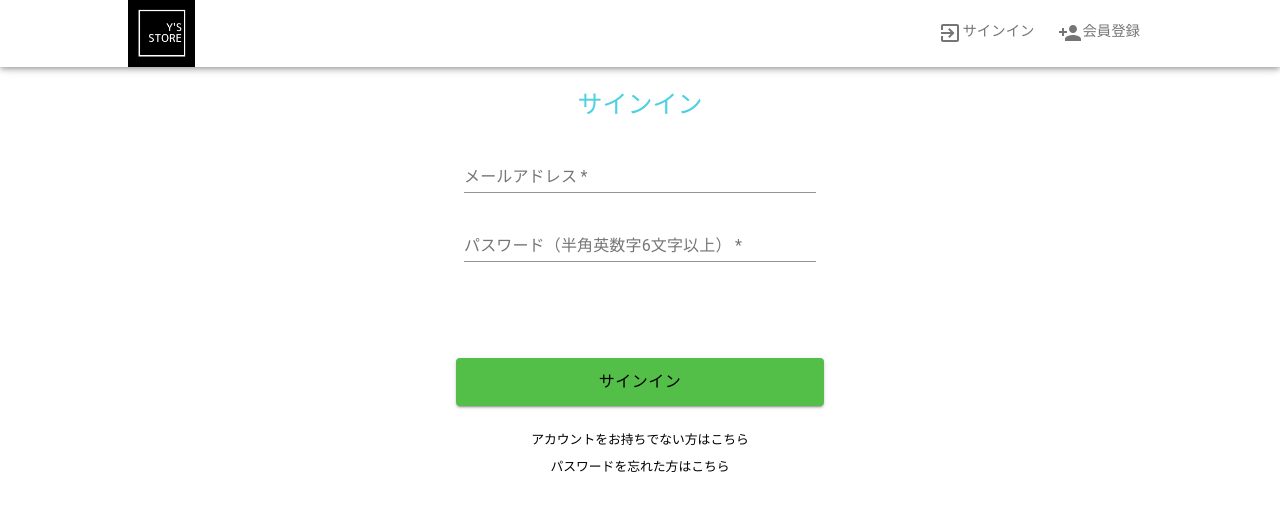
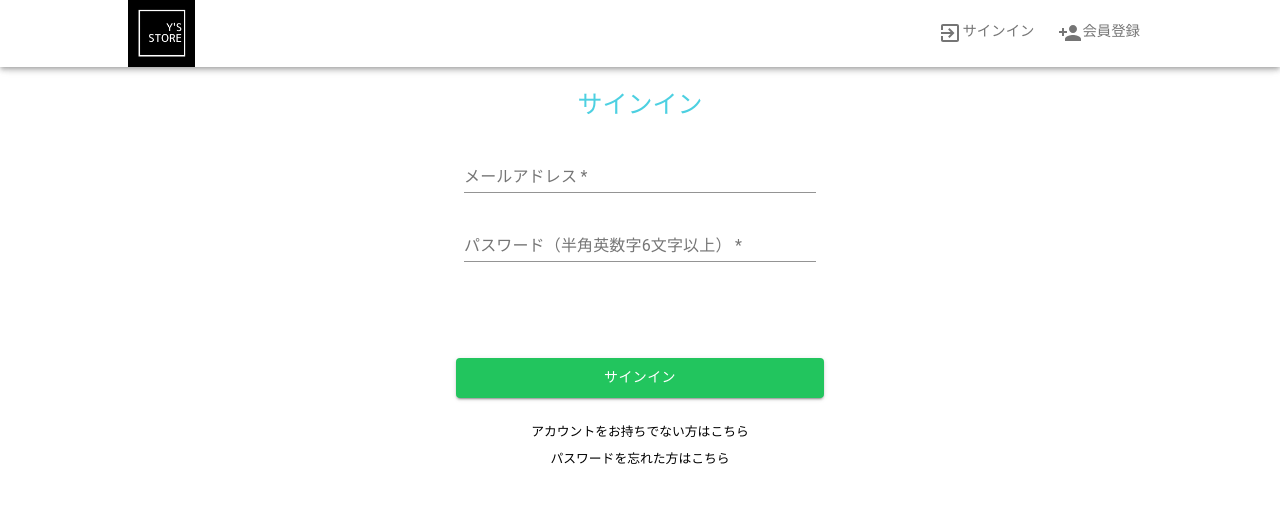
Before and after one commit to Yuki-TU/ec-app, a React (Create React App) app: page /signin in a window 1280 px wide. Shown: the top 510 px of the page. Built offline with nearby package versions, Linux system fonts and the light colour scheme; no server answers.

Commit message:
update:#66 PrimaryButtonを修正

```diff
--- a/src/components/uiParts/PrimaryButton/presenter.tsx
+++ b/src/components/uiParts/PrimaryButton/presenter.tsx
@@ -1,6 +1,5 @@
 import React from 'react';
 import Button from '@material-ui/core/Button';
-import { useStyles } from './style';
 
 /** ボタンコンポーネントの型定義 */
 export type PrimaryButtonProps = {
@@ -25,12 +24,9 @@ const PrimaryButton = React.memo(
     onClick = () => {},
     type,
     disabled = false,
-  }: PrimaryButtonProps) => {
-    const classes = useStyles();
-
-    return (
+  }: PrimaryButtonProps) => (
     <Button
-        className={classes.button}
+      className="mb-[16px] w-full h-[40px] font-[16px] text-white bg-green-500 hover:bg-green-700"
       variant="contained"
       onClick={onClick}
       type={type}
@@ -38,8 +34,7 @@ const PrimaryButton = React.memo(
     >
       {label}
     </Button>
-    );
-  }
+  )
 );
 
 export default PrimaryButton;
--- a/src/components/uiParts/PrimaryButton/style.ts
+++ /dev/null
@@ -1,21 +0,0 @@
-import { makeStyles } from '@material-ui/styles';
-import { createStyles, Theme } from '@material-ui/core';
-
-/**
- * スタイル定義
- */
-export const useStyles = makeStyles((theme: Theme) =>
-  createStyles({
-    button: {
-      backgroundColor: theme.palette.primary.main,
-      color: theme.palette.primary.contrastText,
-      fontSize: 16,
-      height: 48,
-      marginBottom: 16,
-      width: '100%',
-      '&:hover': {
-        backgroundColor: theme.palette.primary.dark,
-      },
-    },
-  })
-);
```
Also changed, not shown: 1 other file (tests, documents, lock files or other folders). Lines whose indentation alone changed are shown as unchanged.
